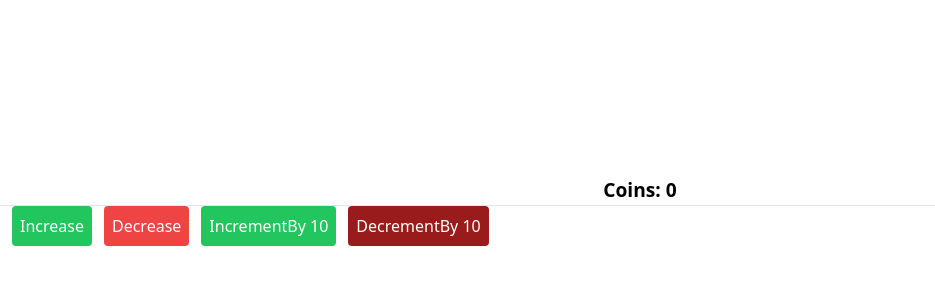
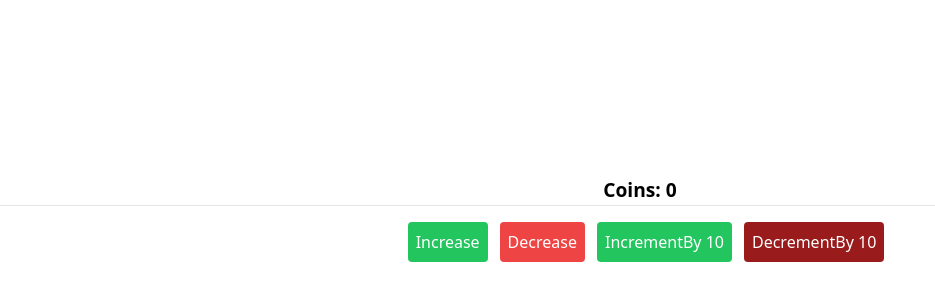
Before and after one commit to yadamoon/Redux_Exe, a React (Vite) app: page / in a window 1280 px wide. Shown: the part 24-324 px from the top of the page, without its empty margins (0-935 px from the left). Built offline with nearby package versions, Linux system fonts and the light colour scheme.

Commit message:
updated tailwind part

```diff
--- a/src/components/Counter.jsx
+++ b/src/components/Counter.jsx
@@ -9,7 +9,7 @@ import {
 const Counter = () => {
   const dispatch = useDispatch();
   return (
-    <div className="space-x-3">
+    <div className="space-x-3 text-center justifay-center space-y-4">
       <hr />
       <button
         className="bg-green-500 p-2 text-white rounded"
```
